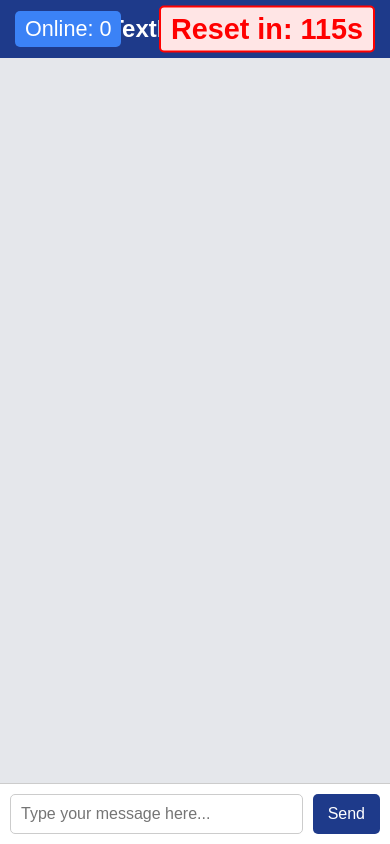
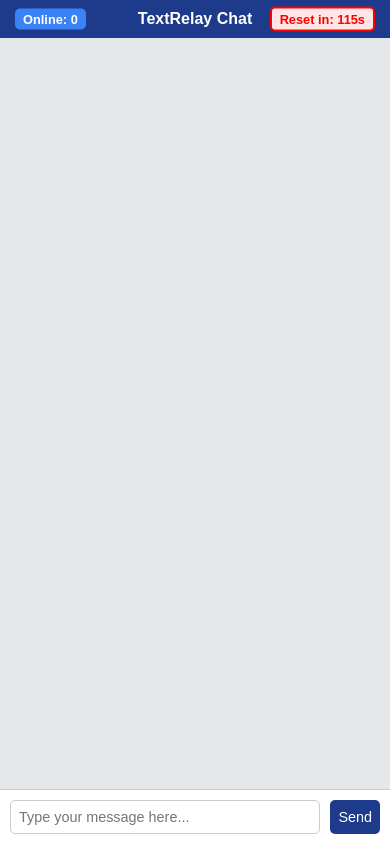
Before and after one commit to TheRealMini123/TextRelay, a plain HTML site: page chat.html in a window 390 px wide. Drawn offline with Linux system fonts and the light colour scheme; no server answers; sample sign-in values are in the browser's storage.

Commit message:
Update chat.html

```diff
--- a/chat.html
+++ b/chat.html
@@ -4,7 +4,6 @@
     <meta charset="UTF-8" />
     <meta name="viewport" content="width=device-width, initial-scale=1.0" />
     <title>TextRelay Chat</title>
-    <!-- Link to the favicon icon.png -->
     <link rel="icon" href="icon.png" type="image/png" />
     <style>
       body {
@@ -16,15 +15,17 @@
         height: 100vh;
         background-color: #f3f4f6;
       }
+
       header {
         background-color: #1e3a8a;
         color: white;
-        padding: 15px;
+        padding: 10px 15px;
         text-align: center;
-        font-size: 1.5em;
+        font-size: 1.2em;
         font-weight: bold;
         position: relative;
       }
+
       #online-users {
         position: absolute;
         top: 50%;
@@ -35,65 +36,75 @@
         color: white;
         padding: 5px 10px;
         border-radius: 5px;
-        font-weight: normal;
       }
+
       #reset-timer {
         position: absolute;
         top: 50%;
         right: 15px;
         transform: translateY(-50%);
-        font-size: 1.2em;
+        font-size: 1em;
         color: red;
         font-weight: bold;
+        padding: 5px 10px;
+        background-color: #ffe5e5;
         border: 2px solid red;
-        padding: 5px 10px;
         border-radius: 5px;
-        background-color: #ffe5e5;
       }
+
       #chat-container {
         flex: 1;
         display: flex;
         flex-direction: column;
-        padding: 15px;
+        padding: 10px;
         overflow-y: auto;
         background-color: #e5e7eb;
       }
+
       .message {
         margin-bottom: 10px;
         padding: 10px;
-        max-width: 60%;
+        max-width: 80%;
         border-radius: 15px;
         font-size: 1em;
         line-height: 1.5;
+        word-wrap: break-word;
       }
+
       .message span {
         font-weight: bold;
       }
+
       .message.user {
         align-self: flex-end;
         background-color: #1e3a8a;
         color: white;
       }
+
       .message.other {
         align-self: flex-start;
         background-color: #d1d5db;
         color: black;
       }
+
       #message-input-container {
         display: flex;
         padding: 10px;
         border-top: 1px solid #ccc;
         background-color: #ffffff;
       }
+
       #message-input {
         flex: 1;
         padding: 10px;
         font-size: 16px;
         border: 1px solid #ccc;
         border-radius: 5px;
+        box-sizing: border-box;
       }
+
       #send-button {
-        padding: 10px 15px;
+        padding: 10px;
         margin-left: 10px;
         background-color: #1e3a8a;
         color: white;
@@ -101,9 +112,37 @@
         border-radius: 5px;
         cursor: pointer;
         font-size: 1em;
+        box-sizing: border-box;
       }
+
       #send-button:hover {
         background-color: #153e75;
+      }
+
+      @media (max-width: 768px) {
+        header {
+          font-size: 1em;
+        }
+
+        #online-users,
+        #reset-timer {
+          font-size: 0.8em;
+          padding: 3px 8px;
+        }
+
+        .message {
+          font-size: 0.9em;
+        }
+
+        #send-button {
+          padding: 8px;
+          font-size: 0.9em;
+        }
+
+        #message-input {
+          font-size: 0.9em;
+          padding: 8px;
+        }
       }
     </style>
   </head>
@@ -165,30 +204,14 @@
       const onlineUsersDisplay = document.getElementById("online-users");
       const resetTimerDisplay = document.getElementById("reset-timer");
 
-      let resetCountdown = 120; // 120 seconds for reset
+      let resetCountdown = 120;
 
-      // Function to update the online users count
-      const updateOnlineUsers = () => {
+      // Update the online users count
       onValue(activeUsersRef, (snapshot) => {
         const activeUsers = snapshot.val();
         const onlineCount = activeUsers ? Object.keys(activeUsers).length : 0;
         onlineUsersDisplay.textContent = `Online: ${onlineCount}`;
       });
-      };
-
-      // Call updateOnlineUsers initially and listen for changes
-      updateOnlineUsers();
-
-      // Function to delete messages older than 120 seconds (2 minutes)
-      const deleteOldMessages = (messages) => {
-        const currentTime = Date.now();
-        Object.keys(messages).forEach((key) => {
-          const message = messages[key];
-          if (currentTime - message.timestamp > 120000) {
-            remove(ref(database, `messages/${key}`));
-          }
-        });
-      };
 
       // Update the reset timer every second
       setInterval(() => {
@@ -196,7 +219,7 @@
         resetTimerDisplay.textContent = `Reset in: ${resetCountdown}s`;
 
         if (resetCountdown <= 0) {
-          resetCountdown = 120; // Reset countdown
+          resetCountdown = 120;
           remove(messagesRef)
             .then(() => console.log("Messages reset successfully."))
             .catch((error) => console.error("Failed to reset messages:", error));
@@ -211,19 +234,21 @@
         }
       });
 
-      // Listen for new messages and update the chat container
       onValue(messagesRef, (snapshot) => {
         chatContainer.innerHTML = "";
         const messages = snapshot.val();
         if (messages) {
-          deleteOldMessages(messages);
-
-          Object.values(messages).forEach((msg) => {
+          const currentTime = Date.now();
+          Object.entries(messages).forEach(([key, msg]) => {
+            if (currentTime - msg.timestamp > 120000) {
+              remove(ref(database, `messages/${key}`));
+            } else {
               const messageElement = document.createElement("div");
               messageElement.classList.add("message");
               messageElement.classList.add(msg.user === username ? "user" : "other");
               messageElement.innerHTML = `<span>${msg.user}:</span> ${msg.text}`;
               chatContainer.appendChild(messageElement);
+            }
           });
           chatContainer.scrollTop = chatContainer.scrollHeight;
         }
```
Lines whose indentation alone changed are shown as unchanged.
